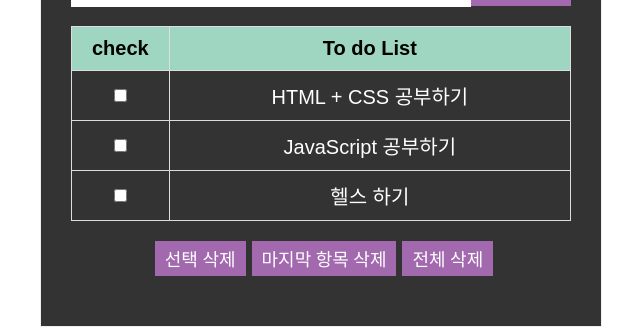
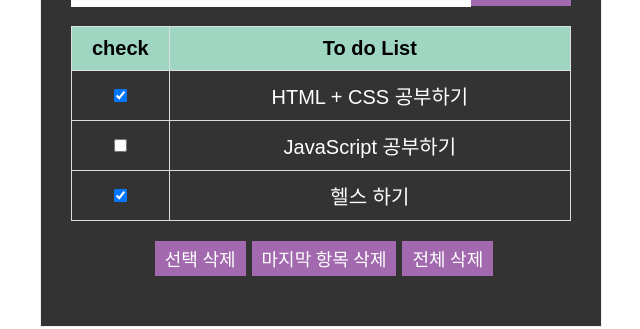
Before and after one commit to cho-subin/TodoList-front-back-node.js, a React (Create React App) app in the folder todolist/: page / in a window 1280 px wide. Shown: the part 241-570 px from the top of the page, without its empty margins (319-959 px from the left). Built offline with nearby package versions, Linux system fonts and the light colour scheme.

Commit message:
백엔드 연결 전 프론트엔드 작업중

```diff
--- a/todolist/src/components/Buttons.js
+++ b/todolist/src/components/Buttons.js
@@ -3,7 +3,7 @@ import '../css/Buttons.css';
 
 const Buttons = () => {
     return (
-        <div class="btn-area">
+        <div className="btn-area">
             <button type="button" id="DeleteSel">선택 삭제</button>
             <button type="button" id="btnDelLast">마지막 항목 삭제</button>
             <button type="button" id="btnDelAll">전체 삭제</button>
--- a/todolist/src/components/Input.js
+++ b/todolist/src/components/Input.js
@@ -1,11 +1,28 @@
-import React from 'react';
+import React, { useState } from 'react';
 import '../css/Input.css';
 
 const Input = () => {
+
+    const [todoText,setTodoText] = useState('');
+
+    console.log('todoText', todoText);
+
+    let text = (e) => {
+        setTodoText(e);
+    }
+
+    // 여기에 axios 통신 - post
+    const addBtn = () => {
+
+        alert('to do list에 추가되었습니다.')
+    }
+
+
+
     return (
-        <div class="write-box">
-            <input type="text" class="text-basic" />
-            <button type="button" id="btnAdd">추가</button>
+        <div className="write-box">
+            <input type="text" className="text-basic" onChange={(e)=>text(e.target.value)}/>
+            <button type="button" id="btnAdd" onClick={() => addBtn()}>추가</button>
         </div>
     )
 }
--- a/todolist/src/components/List.js
+++ b/todolist/src/components/List.js
@@ -1,9 +1,18 @@
-import React from 'react';
+import React, { useState } from 'react';
 import '../css/List.css';
 
 const List = () => {
+
+    const [list, setList] = useState([
+        { text : 'HTML + CSS 공부하기', check : true },
+        { text: 'JavaScript 공부하기', check: false },
+        { text: '헬스 하기', check: true },
+    ]);
+
+    const [isCheck, setIsCheck] = useState();
+
     return (
-      <table class="list-table">
+        <table className="list-table">
             {/* <colgroup> : table의 컬럼(td태그)에 적용할 스타일 width, background를 미리 적용 가능한 태그 */}
             <colgroup>
                 <col width="10%" />
@@ -19,26 +28,16 @@ const List = () => {
                 </tr>
             </thead>
             <tbody id="listBody">
-              <tr>
+                {list.map((item,idx)=>{
+                    return(
+                        <tr key={idx}>
                             <td>
-                      <input type="checkbox" class="btn-chk" />
+                                <input type="checkbox" className="btn-chk" defaultChecked={item.check} />
                             </td>
-                  <td>HTML + CSS 공부하기</td>
+                            <td>{item.text}</td>
                         </tr>
-              <tr>
-                  <td>
-                      <input type="checkbox" class="btn-chk" />
-                  </td>
-                  <td>JavaScript 공부하기</td>
-              </tr>
-              <tr>
-                  <td>
-                      <input type="checkbox" class="btn-chk" />
-                  </td>
-                  <td>
-                      헬스 하기
-                  </td>
-              </tr>
+                    )
+                })}
             </tbody>
         </table>
     )
```
Lines whose indentation alone changed are shown as unchanged.
